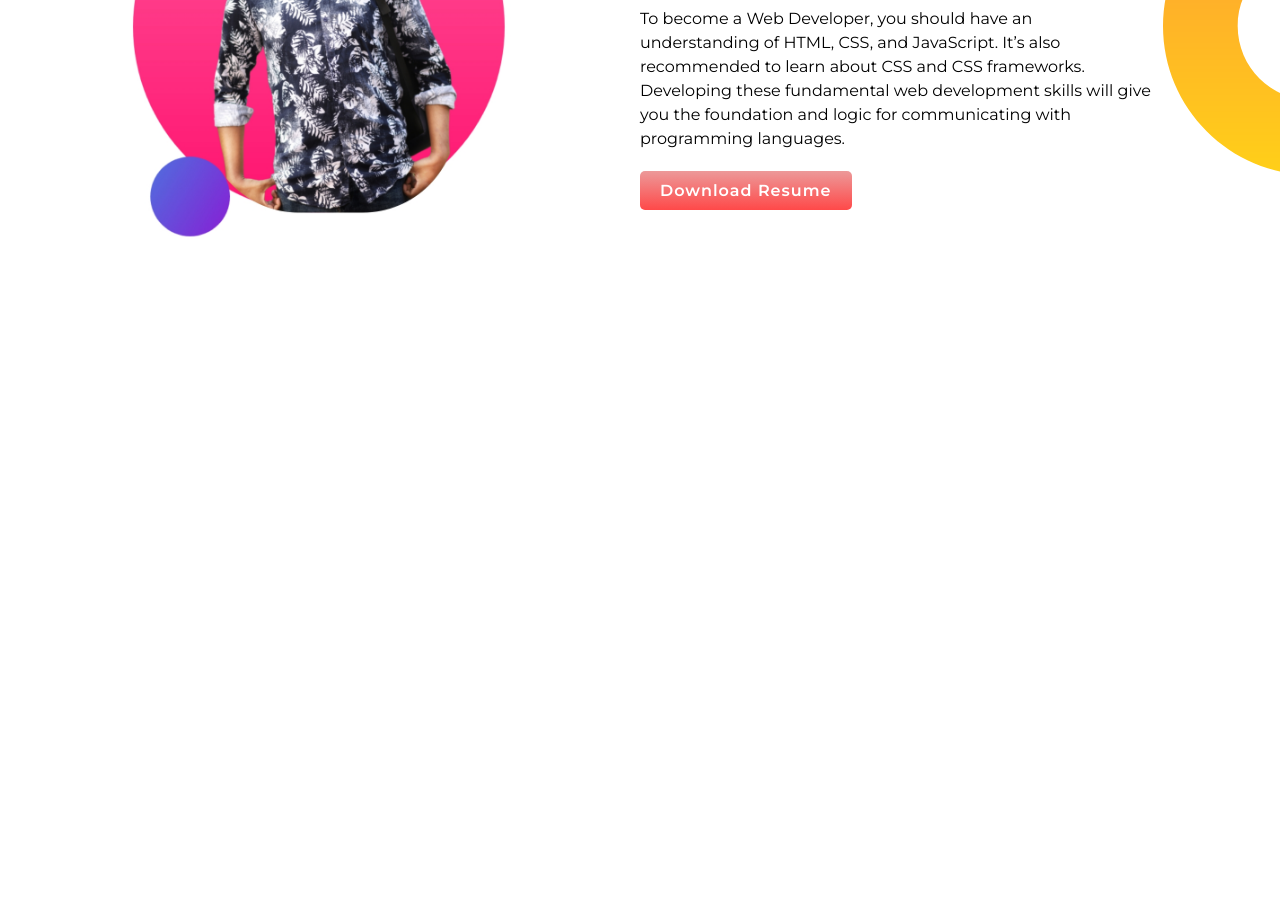
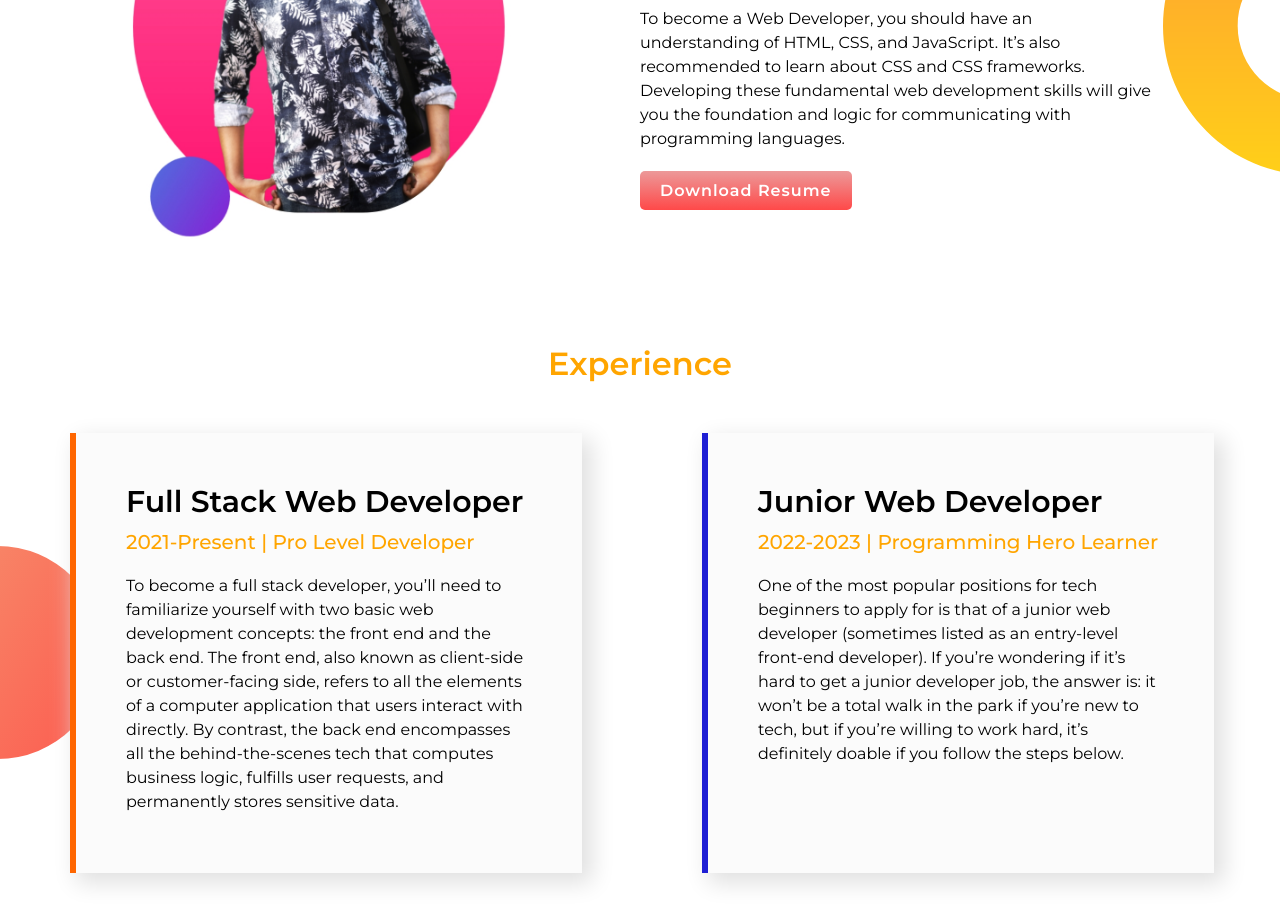
Before and after one commit to rafi10hasan/Assignment-practise, a plain HTML site: page index.html in a window 1280 px wide. Shown: the part 725-1648 px from the top of the page. Before the commit the page ends 969 px from the top, so only its background shows below. Drawn offline with Linux system fonts and the light colour scheme.

Commit message:
final task added

```diff
--- a/css/style.css
+++ b/css/style.css
@@ -74,6 +74,7 @@ body{
     background-image: url("../images/dream-bg.png");
     background-position: right;
     background-repeat: no-repeat;
+    margin-bottom: 100px;
 
 }
 .second-section{
@@ -118,3 +119,69 @@ body{
     font-weight: bold;
     letter-spacing: 1px;
  }
+
+
+ /* section 2 end here---------------- */
+
+
+ /* section 3 start here------------------- */
+
+ #exp{
+    margin: 50px 0px;
+    text-align: center;
+    color: orange;
+
+ }
+
+
+
+   .section-3{
+    display: flex;
+    margin-bottom: 50px;
+    background-image: url("../images/exp-bg.png");
+    background-repeat: no-repeat;
+    background-position: left;
+
+
+
+
+   }
+
+   .third-section {
+    height: 55vh;
+    width:40%;
+    background-color:rgb(251, 251, 251);
+    box-shadow: 8px 8px 22px 2px #e0e0e0;
+    padding:50px;
+    margin-left: 70px;
+    margin-right: 50px;
+
+   }
+
+
+   .third-section h1{
+    font-size: 30px;
+    padding-bottom: 10px;
+   }
+
+   .third-section span{
+    font-size: 20px;
+    color: orange;
+    font-weight: 500;
+   }
+
+   .third-section p{
+    font-weight: 400;
+    line-height: 1.5;
+    margin-bottom: 30px;
+    margin-top: 20px;
+   }
+
+   #border-1{
+    border-left: 6px solid rgb(255, 102, 0);
+   }
+
+   #border-2{
+    border-left: 6px solid rgb(31, 31, 212);
+   }
+ /* section 3 end here------------------- */
--- a/index.html
+++ b/index.html
@@ -18,14 +18,17 @@
         <h3>I am a creative web Designer and professional <span>web Developer.</span></h3>
         <br />
         <p>
-          Hey!This is Rafi Hssan here.i am working on web design and web devlopment for 3
-          years.Also i expert wordpress,i can build any site with Elementor.for example,Theme
-          customization,Landing page,E-commerce website,education website,blog website etc.Also i can build a professional website with Html,css,javascript,React js,node js,mongodb etc.if you
-          need a professional website for your business.you can hire me.
+          Hey!This is Rafi Hssan here.i am working on web design and web devlopment for 3 years.Also
+          i expert wordpress,i can build any site with Elementor.for example,Theme
+          customization,Landing page,E-commerce website,education website,blog website etc.Also i
+          can build a professional website with Html,css,javascript,React js,node js,mongodb etc.if
+          you need a professional website for your business.you can hire me.
         </p>
         <br />
 
-        <a class="btn" target="_blank" href="https://www.linkedin.com/in/rafi-hasan-rh786/">Hire me</a>
+        <a class="btn" target="_blank" href="https://www.linkedin.com/in/rafi-hasan-rh786/"
+          >Hire me</a
+        >
       </div>
 
       <div class="first-section">
@@ -41,17 +44,51 @@
 
     <section class="section-2">
       <div class="second-section">
-            <img src="./images/profile2-bg.jpg" alt="">
+        <img src="./images/profile2-bg.jpg" alt="" />
       </div>
 
       <div class="second-section" id="sec-sec">
         <h2>Dream <span>Big</span></h2>
         <h3>Become a <span>Web Devloper.</span></h3>
-            <p>To become a Web Developer, you should have an understanding of HTML, CSS, and JavaScript. It’s also recommended to learn about CSS and CSS frameworks. Developing these fundamental web development skills will give you the foundation and logic for communicating with programming languages. </p>
-            <a class="btn1" target="_blank" href="https://www.linkedin.com/in/rafi-hasan-rh786/">Download Resume</a>
+        <p>
+          To become a Web Developer, you should have an understanding of HTML, CSS, and JavaScript.
+          It’s also recommended to learn about CSS and CSS frameworks. Developing these fundamental
+          web development skills will give you the foundation and logic for communicating with
+          programming languages.
+        </p>
+        <a class="btn1" target="_blank" href="https://www.linkedin.com/in/rafi-hasan-rh786/"
+          >Download Resume</a
+        >
       </div>
     </section>
 
     <!-- section 2 end here ---------------------------------------->
+
+    <!-- section 3 start here-------------------------------->
+     <h1 id="exp">Experience</h1>
+    <section class="section-3">
+
+      <div class="third-section" id="border-1">
+        <h1>Full Stack Web Developer</h1>
+        <span>2021-Present | Pro Level Developer</span>
+        <p>
+          To become a full stack developer, you’ll need to familiarize yourself with two basic web
+          development concepts: the front end and the back end. The front end, also known as
+          client-side or customer-facing side, refers to all the elements of a computer application
+          that users interact with directly. By contrast, the back end encompasses all the
+          behind-the-scenes tech that computes business logic, fulfills user requests, and
+          permanently stores sensitive data.
+        </p>
+      </div>
+
+      <div class="third-section" id="border-2">
+        <h1>Junior Web Developer</h1>
+        <span>2022-2023 | Programming Hero Learner</span>
+        <p>
+          One of the most popular positions for tech beginners to apply for is that of a junior web developer (sometimes listed as an entry-level front-end developer). If you’re wondering if it’s hard to get a junior developer job, the answer is: it won’t be a total walk in the park if you’re new to tech, but if you’re willing to work hard, it’s definitely doable if you follow the steps below.
+        </p>
+      </div>
+    </section>
+    <!-- section 3 end here---------------------------------- -->
   </body>
 </html>
```
Lines whose indentation alone changed are shown as unchanged.
